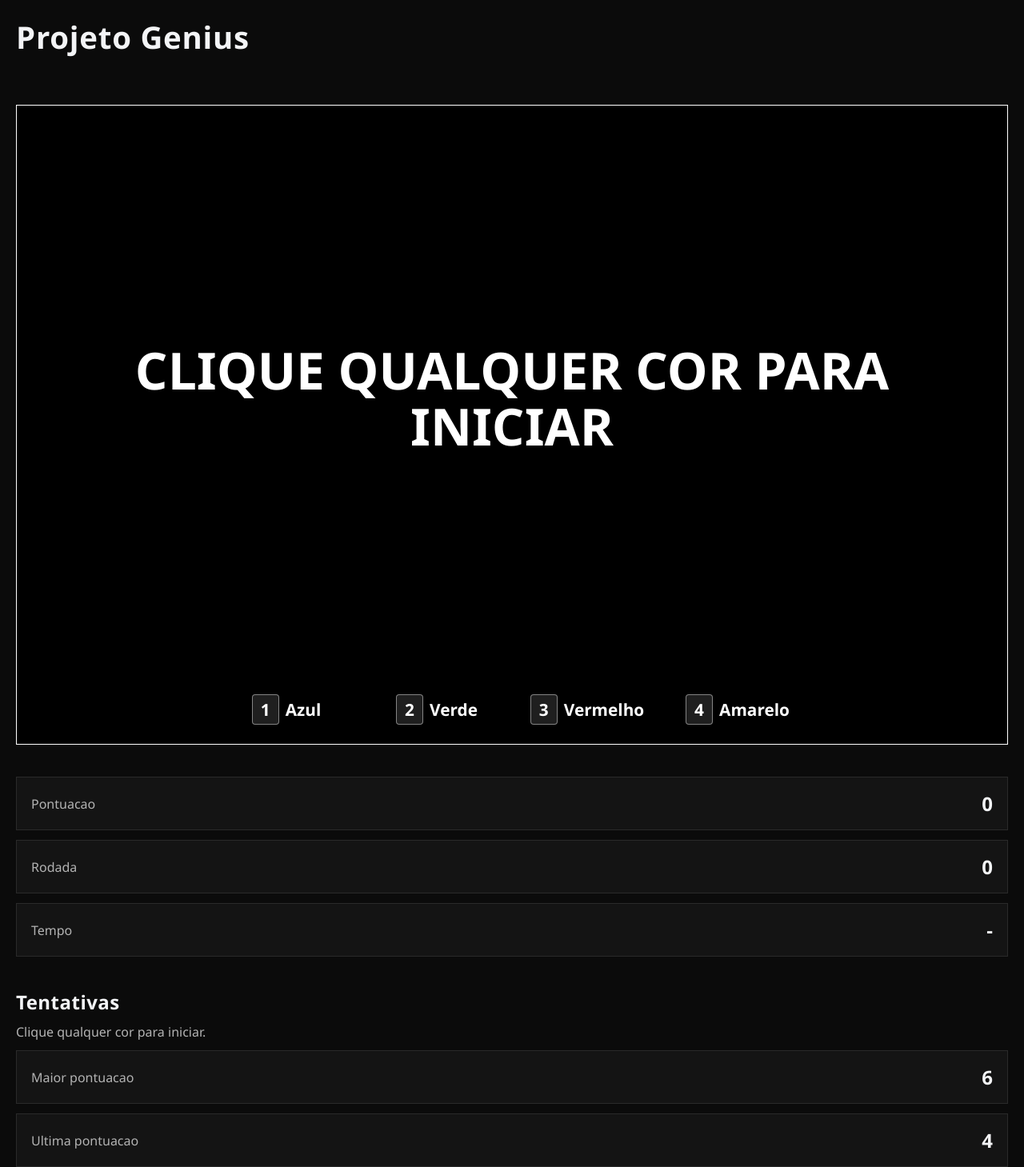
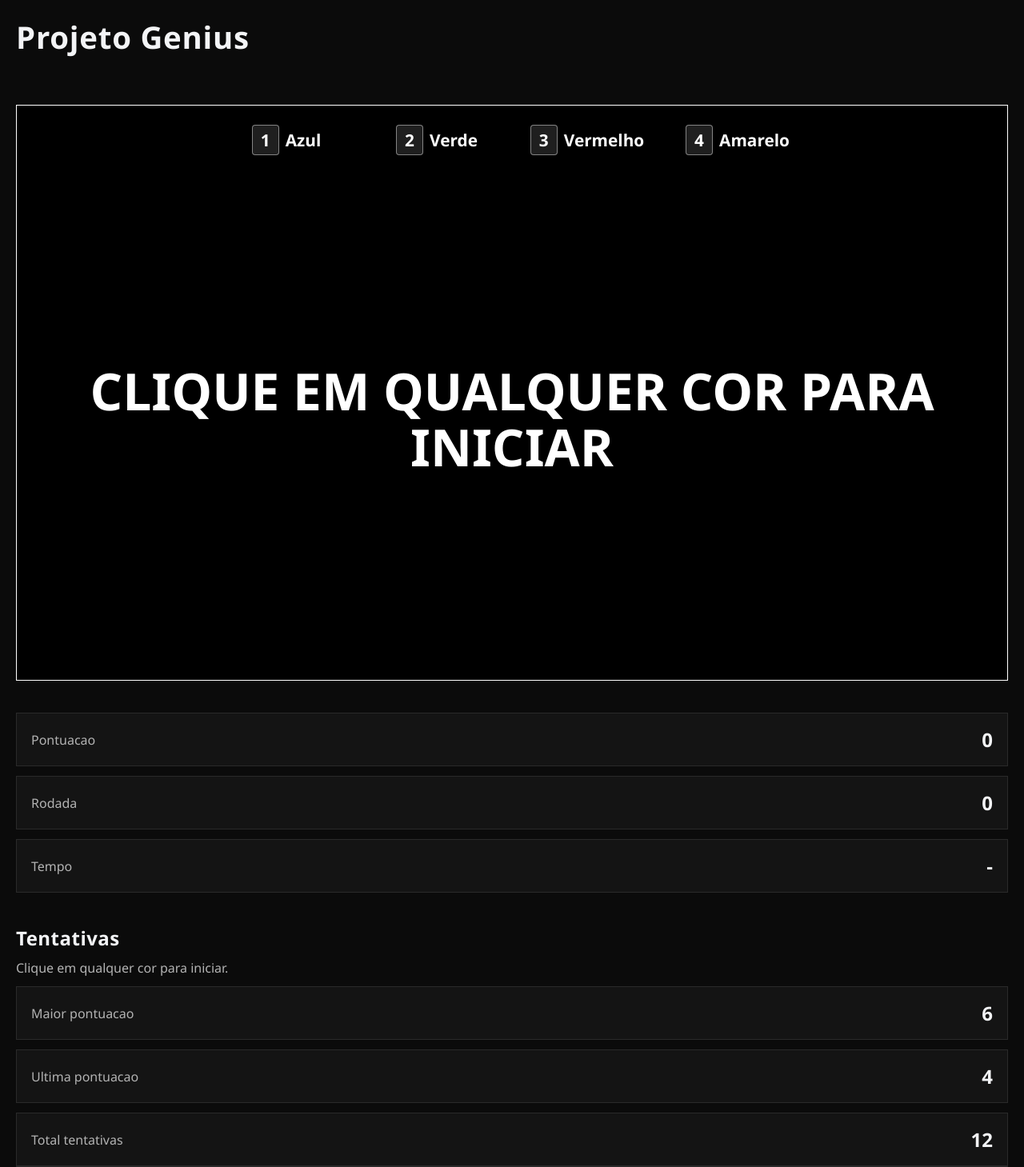
Before and after one commit to yRicke/GeniusEmbarcado, a Django app: page / in a window 1280 px wide. Shown: the top 1459 px of the page at 80% size. Run offline with Django 5.2, Linux system fonts and the light colour scheme; data comes from the database, SQL or seed files in the repository.

Commit message:
refactor (frontend): melhorias basicas de template e index para ux

```diff
--- a/game/services/game_engine.py
+++ b/game/services/game_engine.py
@@ -33,7 +33,7 @@ class GeniusGameEngine:
     def _reset_state(self) -> None:
         self._state = {
             "phase": "waiting_start",
-            "message": "Clique qualquer cor para iniciar.",
+            "message": "Clique em qualquer cor para iniciar.",
             "score": 0,
             "round_number": 0,
             "sequence": [],
--- a/game/templates/game/index.html
+++ b/game/templates/game/index.html
@@ -15,7 +15,7 @@
         <div id="stage-timer" class="stage-timer hidden">0.00s</div>
         <div id="stage-screen" class="stage-screen black">
           <div class="stage-content">
-            <div id="stage-text" class="stage-text">Clique qualquer cor para iniciar</div>
+            <div id="stage-text" class="stage-text">Clique em qualquer cor para iniciar</div>
             <div class="stage-hints" aria-label="Controles do teclado">
               <span><kbd>1</kbd> Azul</span>
               <span><kbd>2</kbd> Verde</span>
--- a/static/game/css/index.css
+++ b/static/game/css/index.css
@@ -64,8 +64,8 @@ h1 {
 
 .stage-screen {
   width: 100%;
-  height: 100dvh;
-  min-height: 100dvh;
+  height: 90dvh;
+  min-height: 90dvh;
   border: 1px solid #fff;
   display: grid;
   place-items: center;
@@ -113,8 +113,12 @@ h1 {
 }
 
 .stage-text {
-  margin-top: auto;
-  margin-bottom: auto;
+  order: 2;
+  flex: 1;
+  width: 100%;
+  display: flex;
+  align-items: center;
+  justify-content: center;
   font-size: clamp(2rem, 5vw, 4.5rem);
   font-weight: 700;
   color: #fff;
@@ -124,6 +128,7 @@ h1 {
 }
 
 .stage-hints {
+  order: 1;
   width: 100%;
   display: flex;
   flex-wrap: wrap;
@@ -231,7 +236,7 @@ kbd {
 
   .stage-content {
     padding: 18px;
-    gap: 22px;
+    gap: 16px;
   }
 
   .stage-hints {
--- a/static/game/js/index.js
+++ b/static/game/js/index.js
@@ -91,7 +91,7 @@ function stageConfig(state) {
 
   return {
     className: "black",
-    text: "CLIQUE QUALQUER COR PARA INICIAR",
+    text: "CLIQUE EM QUALQUER COR PARA INICIAR",
     hideTimer: true,
   };
 }
@@ -168,7 +168,7 @@ function demoRecentAttempts() {
 function createDemoEngine() {
   const state = {
     phase: "waiting_start",
-    message: "Clique qualquer cor para iniciar.",
+    message: "Clique em qualquer cor para iniciar.",
     score: 0,
     round_number: 0,
     sequence: [],
@@ -195,7 +195,7 @@ function createDemoEngine() {
 
   function resetState() {
     state.phase = "waiting_start";
-    state.message = "Clique qualquer cor para iniciar.";
+    state.message = "Clique em qualquer cor para iniciar.";
     state.score = 0;
     state.round_number = 0;
     state.sequence = [];
```
